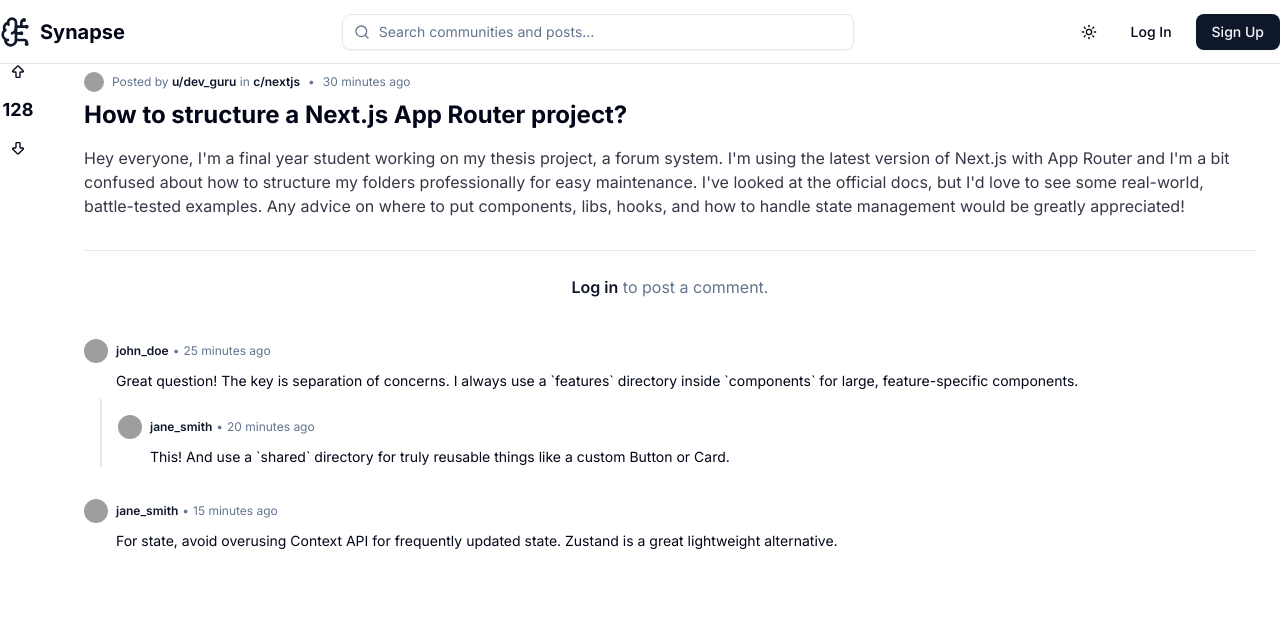
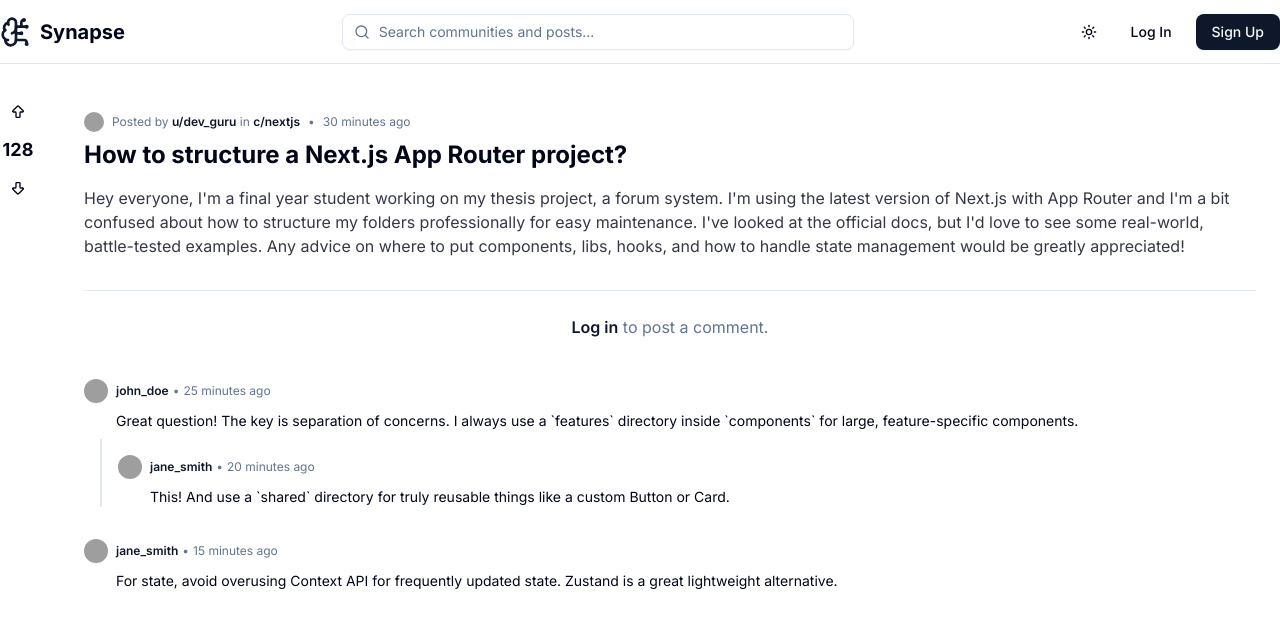
Before and after one commit to dhlananhh/synapse-client, a Next.js app: page /p/p1 in a window 1280 px wide. Shown: the top 628 px of the page. Built offline with nearby package versions, Linux system fonts and the light colour scheme; grey boxes are pictures that could not be loaded.

Commit message:
feat: add margin top to post view

```diff
--- a/src/app/(main)/(posts)/p/[postId]/page.tsx
+++ b/src/app/(main)/(posts)/p/[postId]/page.tsx
@@ -15,7 +15,7 @@ import CommentSection from "@/components/features/comment/CommentSection";
 
 function PostView({ post }: { post: Post }) {
   return (
-    <div className="flex flex-col sm:flex-row items-start gap-4 sm:gap-6">
+    <div className="flex flex-col sm:flex-row items-start gap-4 sm:gap-6 mt-10">
       <PostVoteClient initialVotes={ post.votes } />
       <div className="w-full rounded-md bg-card p-4 sm:p-6">
         <div className="flex items-center gap-2 text-xs text-muted-foreground">
```
